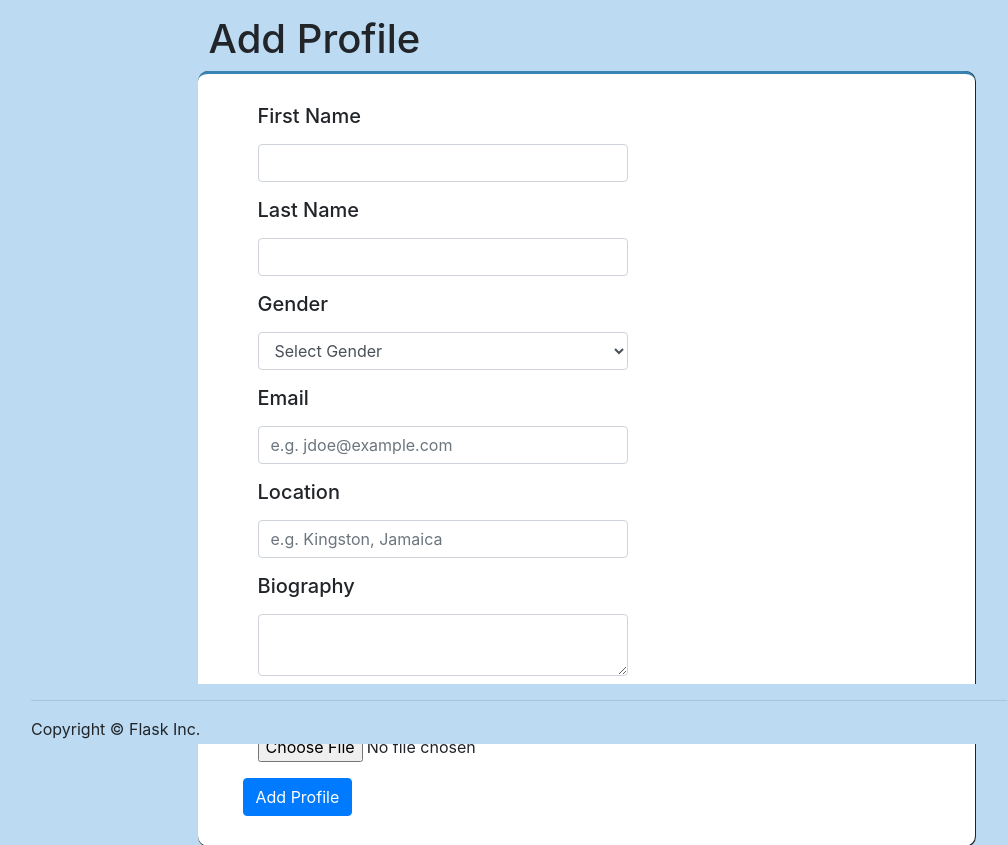
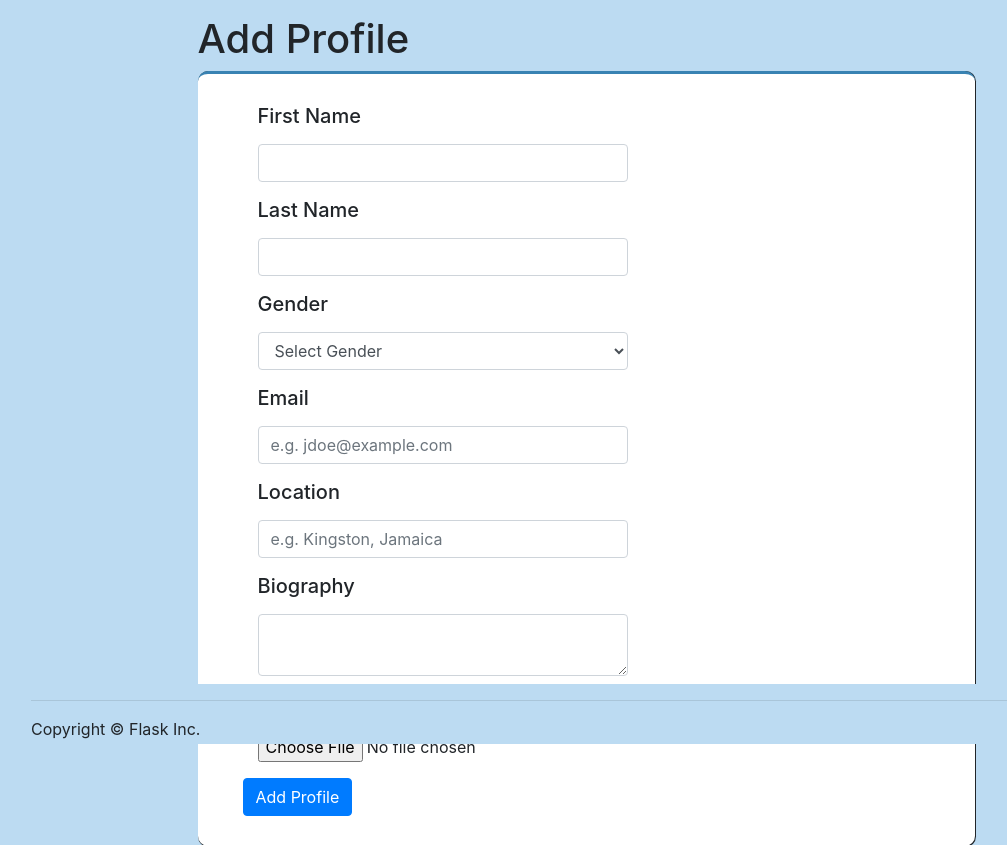
Before and after one commit to G-Wayne/info3180-project1, a Flask app: page /profile in a window 1280 px wide. Shown: the part 56-901 px from the top of the page, without its empty margins (54-1061 px from the left). Run offline with Flask 2, Linux system fonts and the light colour scheme; some libraries are stand-ins or nearby versions.

Commit message:
css update

```diff
--- a/app/__init__.py
+++ b/app/__init__.py
@@ -5,7 +5,7 @@ from flask_sqlalchemy import SQLAlchemy
 app = Flask(__name__)
 app.config['SECRET_KEY'] = "supers3cre+br@in"
 # app.config['SQLALCHEMY_DATABASE_URI'] = "postgresql://gawayne:postgres@localhost/project1"
-app.config['SQLALCHEMY_DATABASE_URI'] = "postgresql://lhzxwlzmcdjbtc:31cfcc8f1f2b0ca28eaebb71b0e6b1835f67335f9298b6580b6c8406f409c2ee@ec2-23-21-198-69.compute-1.amazonaws.com:5432/dda70olebu408d"
+app.config['SQLALCHEMY_DATABASE_URI'] = 'postgresql://zhibonanwowmqv:8079725deaf091ba8cc3ecad9cc399a2e5a0bb0c88de3dfa4db3facfe763db7b@ec2-174-129-28-38.compute-1.amazonaws.com:5432/d1hsgh7pccset5'
 app.config['SQLALCHEMY_TRACK_MODIFICATIONS'] = True # added just to suppress a warning
 UPLOAD_FOLDER = './app/static/uploads'
 
--- a/app/forms.py
+++ b/app/forms.py
@@ -12,5 +12,5 @@ class NewProfileForm(FlaskForm):
     email = StringField("Email", validators = [InputRequired(), Email()])
     location = StringField("Location", validators = [InputRequired()])
     bio = TextAreaField("Biography", validators = [InputRequired()])
-    photo = FileField("Profile Photo", validators=[FileRequired(), FileAllowed(['jpg','png','jpeg'], 'Only image files accepted.')])
+    photo = FileField("Profile Picture", validators=[FileRequired(), FileAllowed(['jpg','png','jpeg'], 'Only image files accepted.')])
     submit = SubmitField("Add Profile")
--- a/app/static/css/app.css
+++ b/app/static/css/app.css
@@ -3,10 +3,16 @@ SubmitField{
   background-color: red;
 }
 
-.heading{
+.profileHeader{
     padding-left:1%;
     margin-top: 1%;
-    margin-left: 15%;
+    margin-left: 14%;
+}
+
+.profilesHeader{
+    padding-left:1%;
+    margin-top: 1%;
+    margin-left: 14%;
 }
 
 body {
--- a/app/templates/profile.html
+++ b/app/templates/profile.html
@@ -3,7 +3,7 @@
 
 {% block main %}
   {% include 'flash_messages.html' %}
-  <h1 class="heading">Add Profile</h1>
+  <h1 class="profileHeader">Add Profile</h1>
   <div class="profileBox">
   <div class="container">
     <form action="{{ url_for('profile') }}" method="POST" enctype="multipart/form-data">
--- a/app/templates/profiles.html
+++ b/app/templates/profiles.html
@@ -3,8 +3,7 @@
 {% block main %}
     {% include 'flash_messages.html' %}
 
-<h1 class="page-header">Profiles</h1>
-
+<h1 class="profilesHeader">Profiles</h1>
 
 {% if users %}
     {% for user in users %}
```
